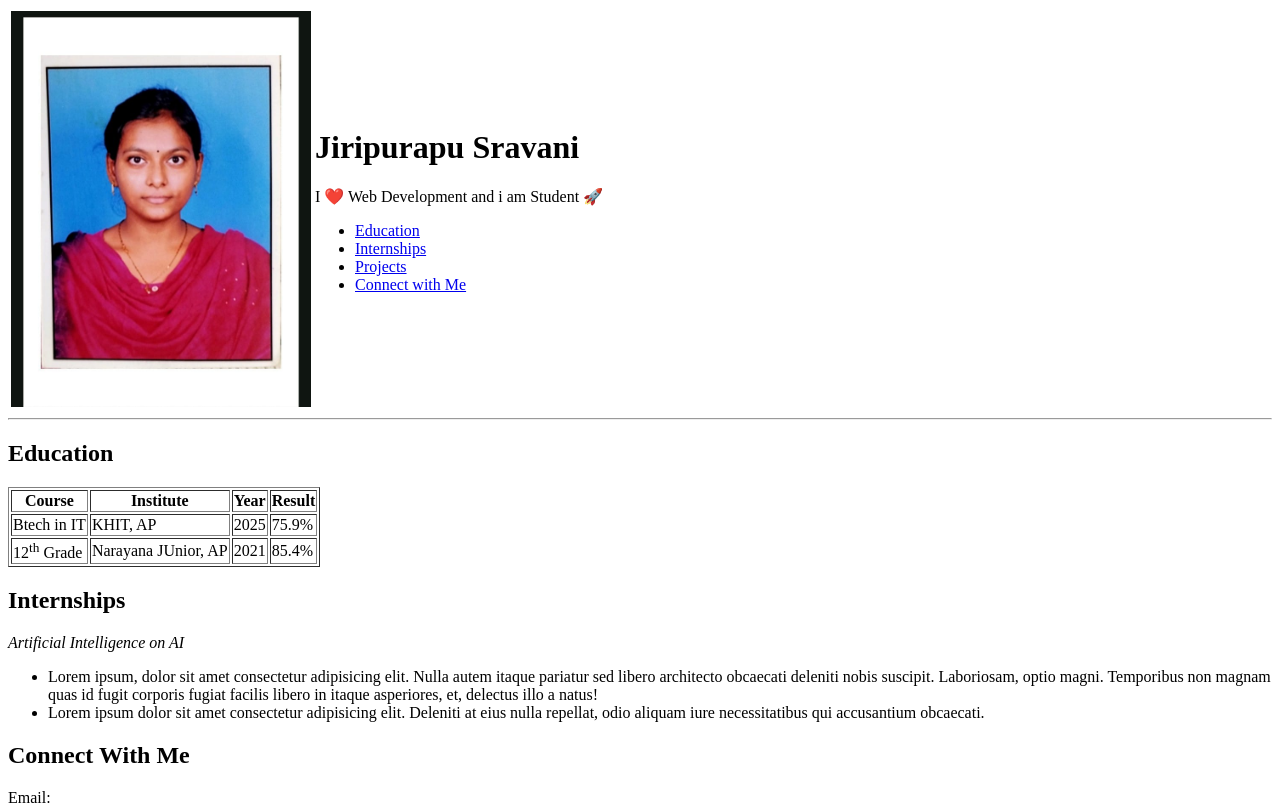
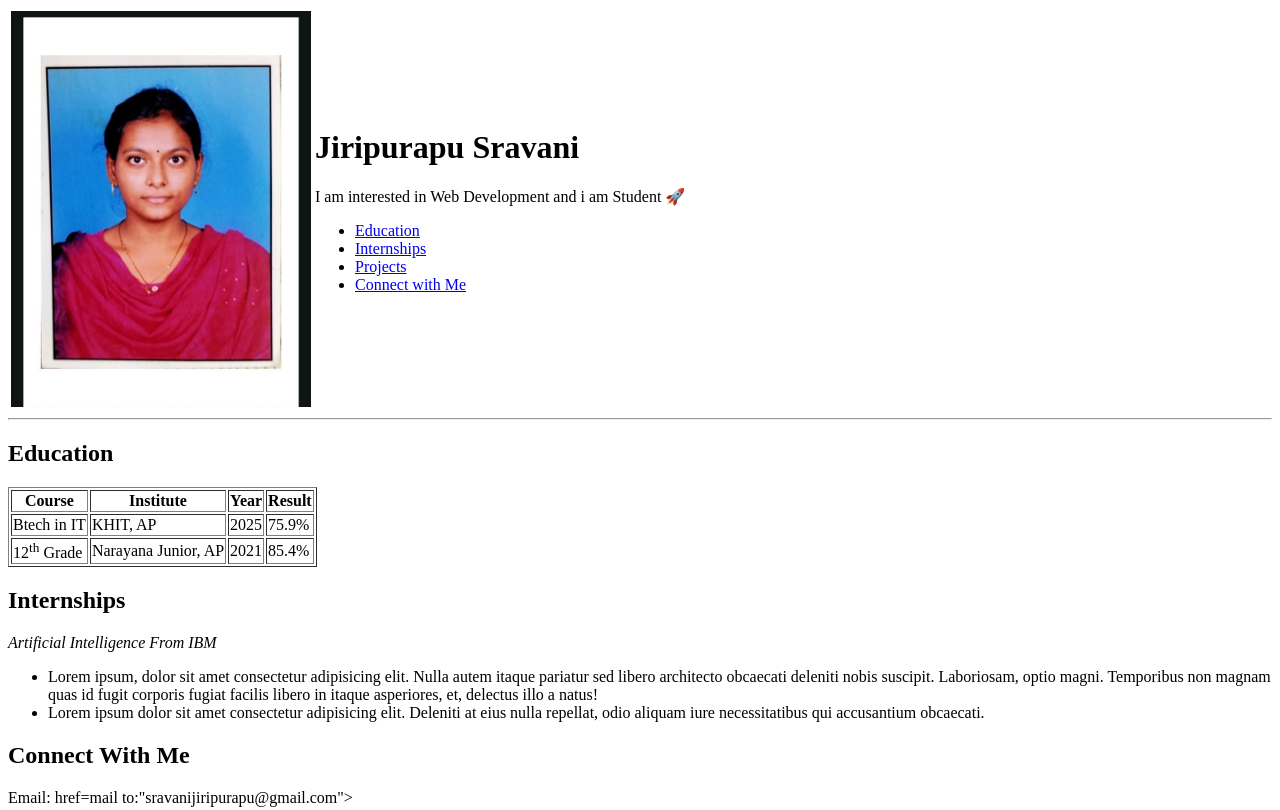
Before and after one commit to Sravanijiripurapu/sravaniresume.github.io, a plain HTML site: page index.html in a window 1280 px wide. Shown: the top 810 px of the page. Drawn offline with Linux system fonts and the light colour scheme.

Commit message:
Update index.html

```diff
--- a/index.html
+++ b/index.html
@@ -23,7 +23,7 @@
                 </td>
                 <td>
                     <h1>Jiripurapu Sravani</h1>
-                    <p>I ❤️ Web Development and i am Student 🚀</p>
+                    <p>I am interested in Web Development and i am Student 🚀</p>
 
                     <nav>
                         <ul>
@@ -63,7 +63,7 @@
                 </tr>
                 <tr>
                     <td>12<sup>th</sup> Grade</td>
-                    <td>Narayana JUnior, AP</td>
+                    <td>Narayana Junior, AP</td>
                     <td>2021</td>
                     <td>85.4%</td>
                 </tr>
@@ -73,7 +73,7 @@
         <section id="internships">
             <h2>Internships</h2>
             <article>
-                <p><i> Artificial Intelligence on AI</i></p>
+                <p><i> Artificial Intelligence From IBM</i></p>
                 <ul>
                     <li>Lorem ipsum, dolor sit amet consectetur adipisicing elit. Nulla autem itaque pariatur sed libero
                         architecto obcaecati deleniti nobis suscipit. Laboriosam, optio magni. Temporibus non magnam quas id
@@ -87,7 +87,7 @@
     <!-- Main Section Ends -->
     <footer id="contactme">
         <h2 id="contact">Connect With Me</h2>
-        <p>Email: <a href=mail to:"sravanijiripurapu@gmail.com"></a></p>
+        <p>Email: <a> href=mail to:"sravanijiripurapu@gmail.com"></a></p>
         <p>Github: https://github.com/Sravanijiripurapu</p>
         <a href="tel:+9390558590">
             <p>9390558590</p>
```
